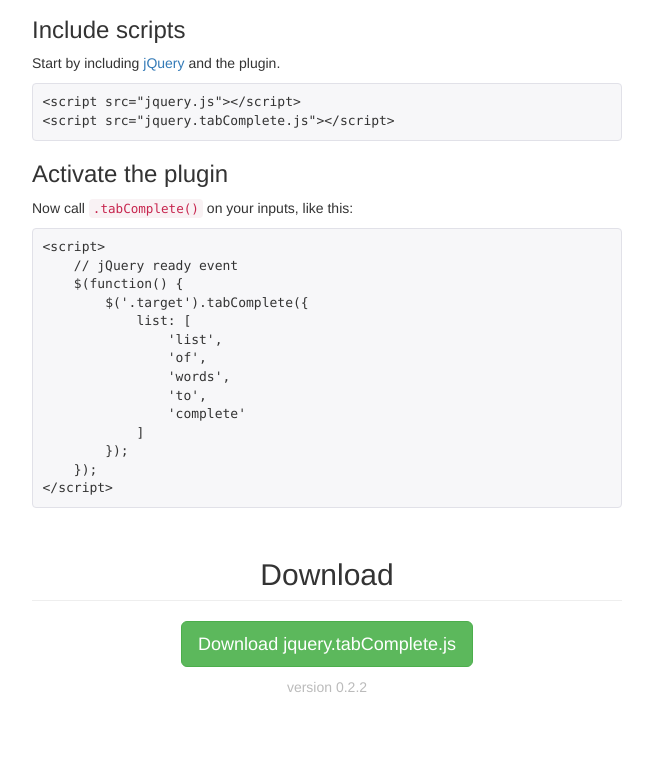
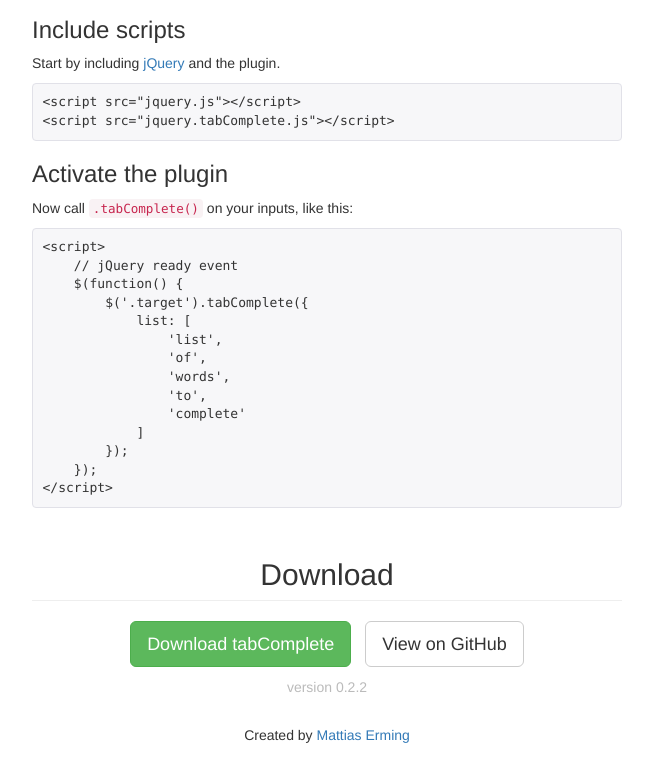
Before and after one commit to erming/tabcomplete, a plain HTML site: page index.html in a window 1280 px wide. Shown: the part 411-1192 px from the top of the page, without its empty margins (313-966 px from the left). Before the commit the page ends 1148 px from the top, so only its background shows below. Drawn offline with nearby package versions, Linux system fonts and the light colour scheme; a script that the page names is missing.

Commit message:
Added 'View on GitHub' button

```diff
--- a/index.html
+++ b/index.html
@@ -66,8 +66,19 @@
 					Download
 				</h2>
 				<div class="text-center">
-					<a href="https://github.com/erming/tabComplete" class="btn btn-lg btn-success">Download jquery.tabComplete.js</a>
+					<div class="btns">
+					<a href="https://github.com/erming/tabComplete/archive/0.2.2.zip" class="btn btn-lg btn-success">
+						Download tabComplete
+					</a>
+					<a href="https://github.com/erming/tabComplete" target="_blank" class="btn btn-lg btn-default">
+						View on GitHub
+					</a>
+					</div>
 					<p id="version">version 0.2.2</p>
+					<p id="author">
+						Created by
+						<a href="http://github.com/erming" target="_blank">Mattias Erming</a>
+					</p>
 				</div>
 			</div>
 		</section>
--- a/style.css
+++ b/style.css
@@ -1,5 +1,5 @@
 body {
-	margin: 10px 0 30px;
+	margin: 10px 0 50px;
 }
 pre {
 	overflow-x: auto;
@@ -15,10 +15,16 @@
 #content {
 	max-width: 620px;
 }
+#download .btn {
+	margin: 0 5px;
+}
 #version {
 	color: #bbb;
 	margin-top: 10px;
 	text-align: center;
+}
+#author {
+	margin-top: 2em;
 }
 
 .com { color: #93a1a1; }
```
